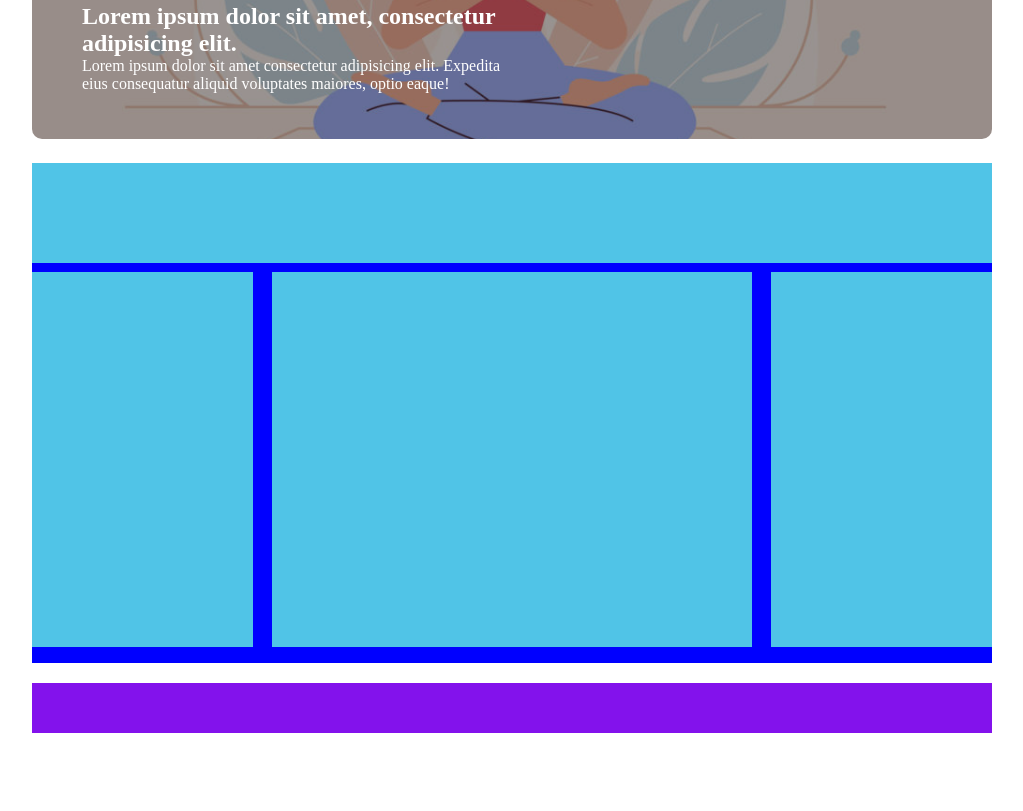
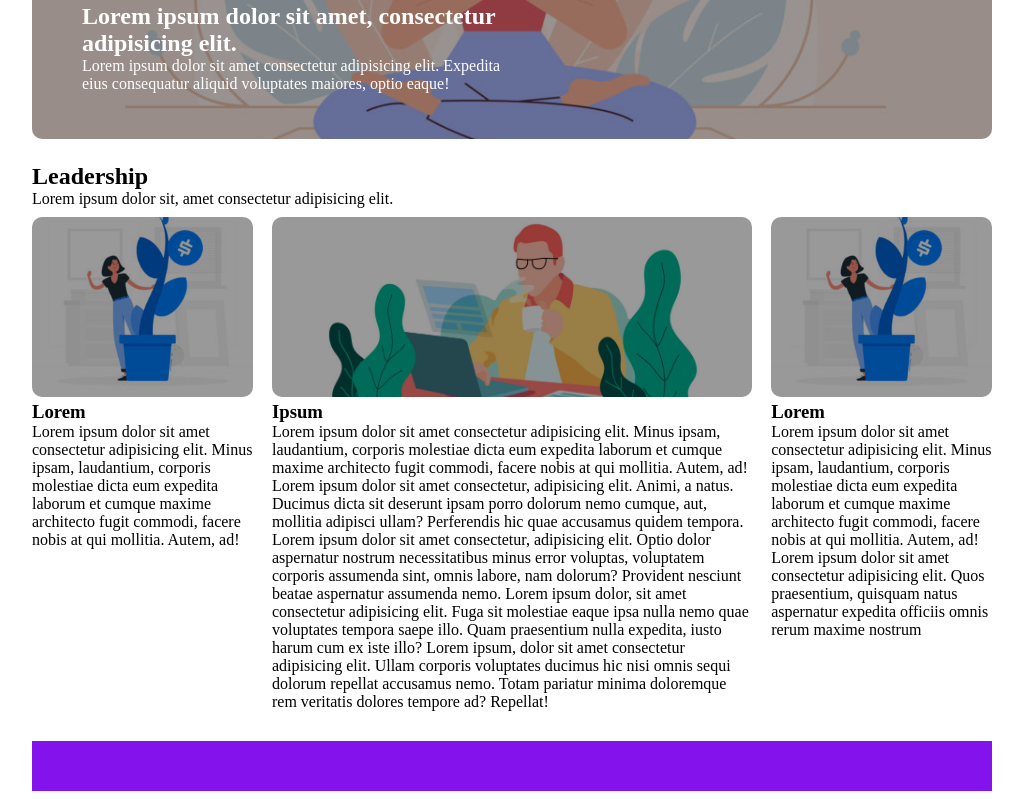
Before and after one commit to mouhcine15/htmlcss-wp, a plain HTML site: page index.html in a window 1280 px wide. Shown: the part 403-1214 px from the top of the page, without its empty margins (128-1151 px from the left). Before the commit the page ends 1156 px from the top, so only its background shows below. Drawn offline with Linux system fonts and the light colour scheme.

Commit message:
seconda sezione

```diff
--- a/css/style.css
+++ b/css/style.css
@@ -31,10 +31,13 @@ section img {
     filter: brightness(60%);
 }
 #big-banner {
+    height: 400px;
+}
+.images {
     width: 100%;
-    height: 400px;
     object-fit: cover;
     border-radius: 10px;
+    height: 180px;
 }
 .text-image {
     color: white;
@@ -46,9 +49,6 @@ section img {
 
 #secondasezione {
     margin: 20px;
-    /* debug */
-    background-color: blue;
-    height: 500px;
 }
 header::after, #primasezione::after, #secondasezione::after, footer::after {
     content: "";
@@ -58,18 +58,12 @@ header::after, #primasezione::after, #secondasezione::after, footer::after {
 
 .superiore {
     width: 100%;
-    /* debug */
-    background-color: rgb(80, 196, 231);
-    height: 20%;
 }
 
 .little-section {
     float: left;
     width: 23%;
     margin: 1%;
-/* debug */
-    height: 75%;
-    background-color: rgb(80, 196, 231);
 }
 
 #centrale {
--- a/index.html
+++ b/index.html
@@ -38,7 +38,7 @@
     <main>
 <!-- PRIMA SEZIONE -->
         <section id="primasezione">
-           <img id="big-banner" src="img/banner.jpg" alt="">
+           <img id="big-banner" class="images" src="img/banner.jpg" alt="">
            <div class="text-image">
                <h2>
                    Lorem ipsum dolor sit amet, consectetur adipisicing elit.
@@ -51,16 +51,39 @@
 <!-- SECONDA SEZIONE  -->
         <section id="secondasezione">
             <div class="superiore">
-
+                <h1>
+                    Leadership
+                </h1>
+                <p>
+                    Lorem ipsum dolor sit, amet consectetur adipisicing elit.
+                </p>
             </div>
             <div class="little-section" id="sinistra">
-
+                <img id="left-banner" class="images" src="img/img-1.jpg" alt="">
+                <h3>
+                    Lorem
+                </h3>
+                <p>
+                    Lorem ipsum dolor sit amet consectetur adipisicing elit. Minus ipsam, laudantium, corporis molestiae dicta eum expedita laborum et cumque maxime architecto fugit commodi, facere nobis at qui mollitia. Autem, ad!
+                </p>
             </div>
             <div class="little-section" id="centrale" id>
-
+                <img class="images" src="img/banner-2.jpg" alt="">
+                <h3>
+                    Ipsum
+                </h3>
+                <p>
+                    Lorem ipsum dolor sit amet consectetur adipisicing elit. Minus ipsam, laudantium, corporis molestiae dicta eum expedita laborum et cumque maxime architecto fugit commodi, facere nobis at qui mollitia. Autem, ad! Lorem ipsum dolor sit amet consectetur, adipisicing elit. Animi, a natus. Ducimus dicta sit deserunt ipsam porro dolorum nemo cumque, aut, mollitia adipisci ullam? Perferendis hic quae accusamus quidem tempora. Lorem ipsum dolor sit amet consectetur, adipisicing elit. Optio dolor aspernatur nostrum necessitatibus minus error voluptas, voluptatem corporis assumenda sint, omnis labore, nam dolorum? Provident nesciunt beatae aspernatur assumenda nemo. Lorem ipsum dolor, sit amet consectetur adipisicing elit. Fuga sit molestiae eaque ipsa nulla nemo quae voluptates tempora saepe illo. Quam praesentium nulla expedita, iusto harum cum ex iste illo? Lorem ipsum, dolor sit amet consectetur adipisicing elit. Ullam corporis voluptates ducimus hic nisi omnis sequi dolorum repellat accusamus nemo. Totam pariatur minima doloremque rem veritatis dolores tempore ad? Repellat!
+                </p>
             </div>
             <div class="little-section" id="destra">
-
+                <img id="left-banner" class="images" src="img/img-1.jpg" alt="">
+                <h3>
+                    Lorem
+                </h3>
+                <p>
+                    Lorem ipsum dolor sit amet consectetur adipisicing elit. Minus ipsam, laudantium, corporis molestiae dicta eum expedita laborum et cumque maxime architecto fugit commodi, facere nobis at qui mollitia. Autem, ad! Lorem ipsum dolor sit amet consectetur adipisicing elit. Quos praesentium, quisquam natus aspernatur expedita officiis omnis rerum maxime nostrum
+                </p>
             </div>
         </section>
     </main>
```
